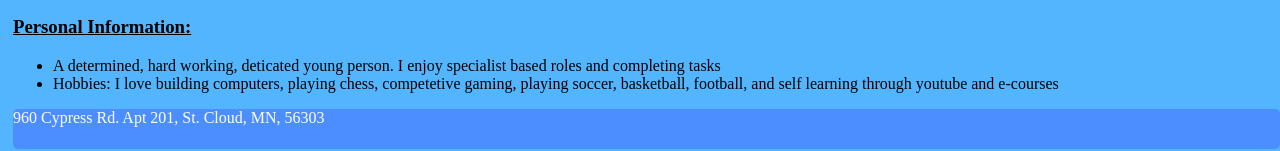
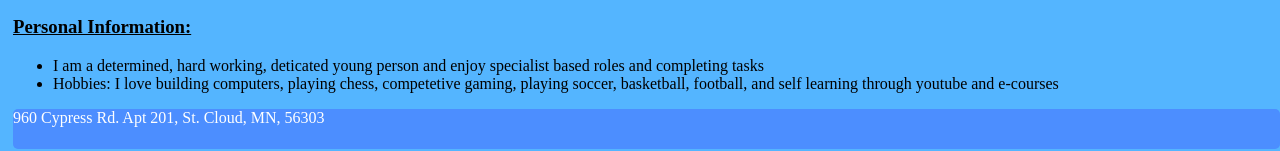
Before and after one commit to AlvinWong13/alvinwong13.github.io, a plain HTML site: page index.html in a window 1280 px wide. Shown: the part 847-998 px from the top of the page. Drawn offline with Linux system fonts and the light colour scheme.

Commit message:
Update index.html

```diff
--- a/index.html
+++ b/index.html
@@ -56,7 +56,7 @@
             <p>
             <ul>
                 <li>
-                A determined, hard working, deticated young person. I enjoy specialist based roles and completing tasks
+                I am a determined, hard working, deticated young person and enjoy specialist based roles and completing tasks
                 <li>
                 <span id="course-name">Hobbies:</span> I love building computers, playing chess, competetive gaming, playing soccer, basketball, football, and self learning through youtube and e-courses</li> </ul>
             </p>
```
